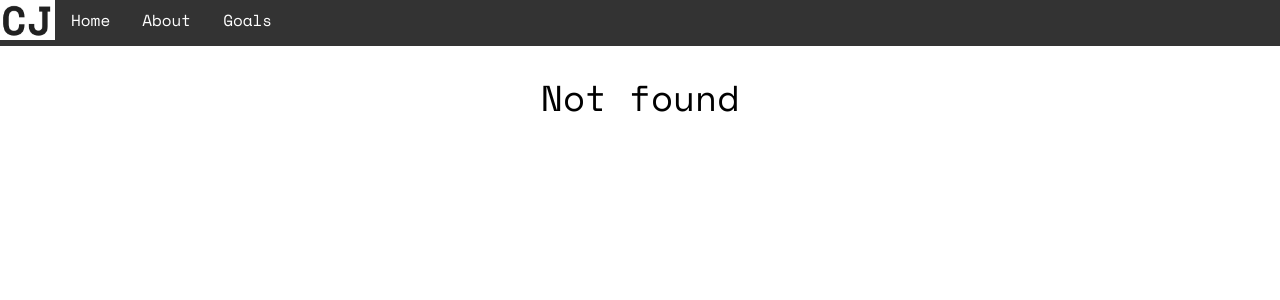
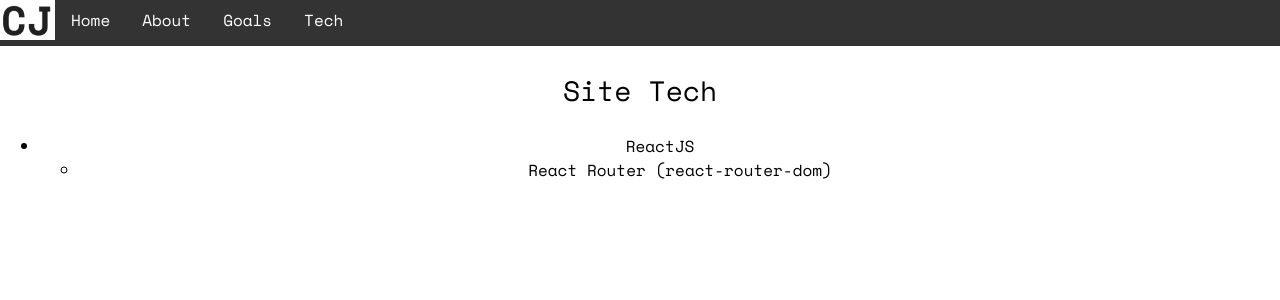
Before and after one commit to ClareJolly/personal-site, a React (Create React App) app: page /tech in a window 1280 px wide. Before the commit this address had no page. Shown: the top 300 px of the page. Built offline with nearby package versions, Linux system fonts and the light colour scheme; a web font is replaced by a local one.

Commit message:
tech page

```diff
--- a/src/components/Header.js
+++ b/src/components/Header.js
@@ -14,6 +14,7 @@ class Header extends Component {
 						<li><Link to="/">Home</Link></li>
 						<li><Link to="/about">About</Link></li>
 						<li><Link to="/goals">Goals</Link></li>
+            <li><Link to="/tech">Tech</Link></li>
 					</ul>
 				</div>
 				{/*<Link to="/"><button className="button header-btn">Home</button></Link>
--- /dev/null
+++ b/src/containers/Tech.js
@@ -0,0 +1,19 @@
+import React, { Component } from 'react';
+// import logo from './logo.svg';
+import './App.css';
+
+class Tech extends Component {
+  render() {
+    return (
+      <div className="Tech">
+      <h2>Site Tech</h2>
+      <div>
+      <ul><li>ReactJS</li>
+        <ul><li>React Router (react-router-dom)</li></ul></ul>
+      </div>
+      </div>
+    );
+  }
+}
+
+export default Tech;
--- a/src/index.js
+++ b/src/index.js
@@ -7,6 +7,7 @@ import Header from './components/Header';
 import App from './containers/App';
 import About from './containers/About';
 import Goals from './containers/Goals';
+import Tech from './containers/Tech';
 import Notfound from './containers/notfound'
 // import * as serviceWorker from './serviceWorker';
 
@@ -18,6 +19,7 @@ const routing = (
       <Route exact path="/" component={App} />
       <Route path="/about" component={About} />
       <Route path="/goals" component={Goals} />
+      <Route path="/tech" component={Tech} />
 			<Route component={Notfound} />
 			</Switch>
     </div>
```
